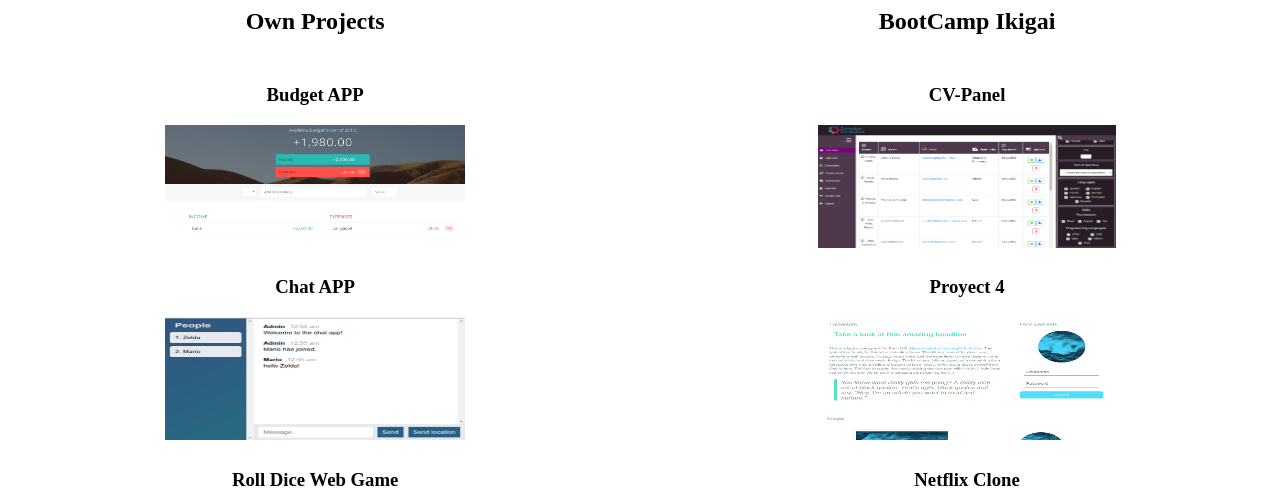
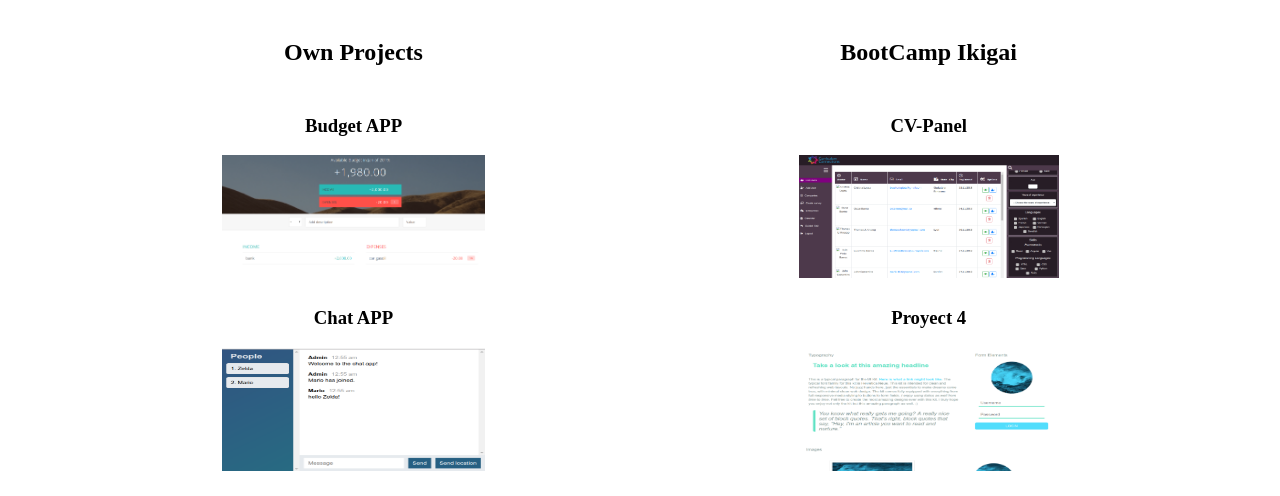
Before and after one commit to ZakyesS/profilePage, a plain HTML site: page index.html in a window 1280 px wide. Shown: the part 1237-1733 px from the top of the page. Drawn offline with nearby package versions, Linux system fonts and the light colour scheme.

Commit message:
Added more space on body

```diff
--- a/assets/sass/partials/header.scss
+++ b/assets/sass/partials/header.scss
@@ -1,3 +1,6 @@
+.main-container {
+  padding: 3% 6%;
+}
 .container {
   display: grid;
   grid-template-columns: repeat(12, auto);
--- a/index.html
+++ b/index.html
@@ -14,7 +14,7 @@
 
     <link rel="stylesheet" href="assets/css/main.css" />
   </head>
-  <body>
+  <body class="main-container">
     <header>
       <div class="container">
         <div class="logo"><img src="assets/images/LOGO1.png" alt="Logo" /></div>
```
Also changed, not shown: assets/css/main.css, 1 other file.
